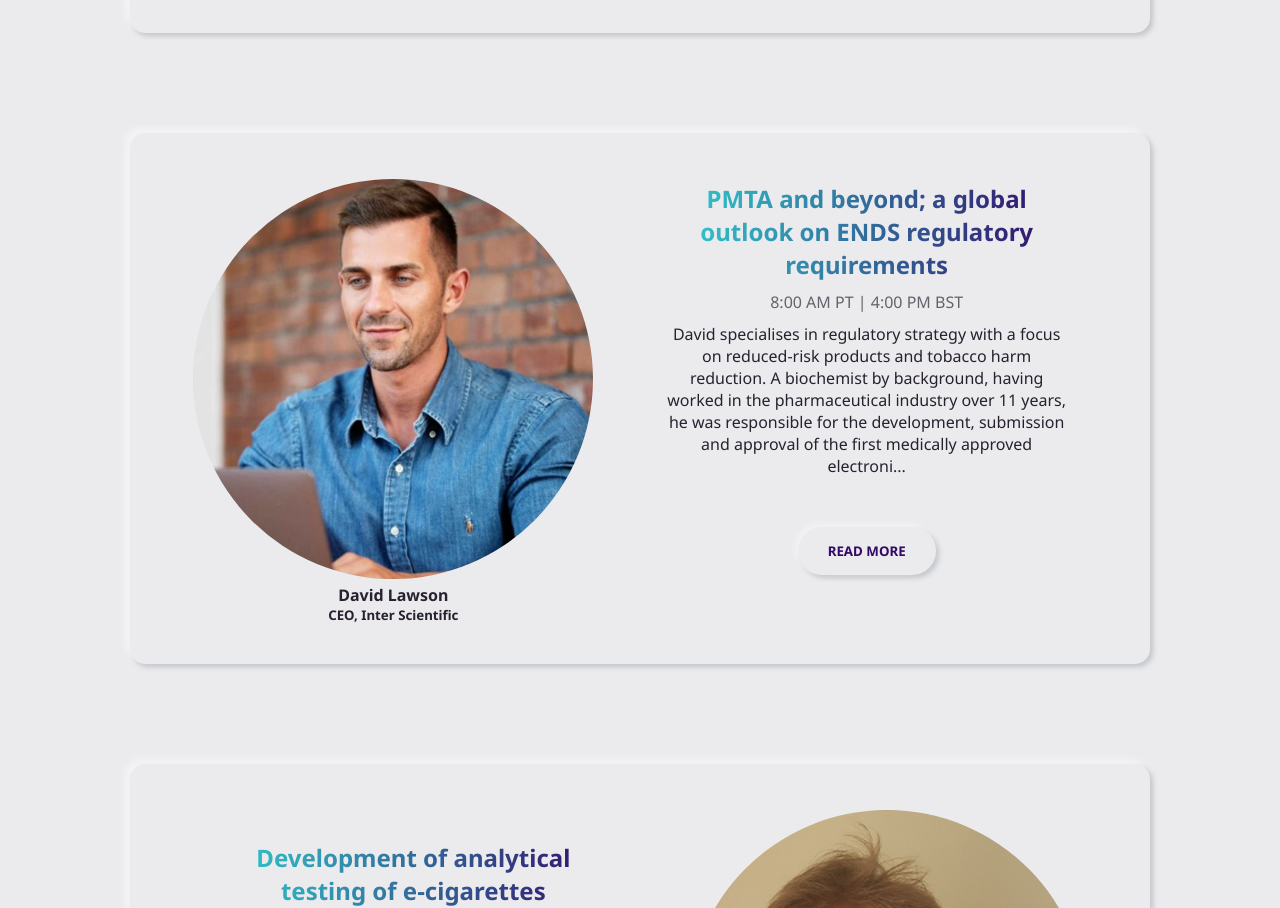
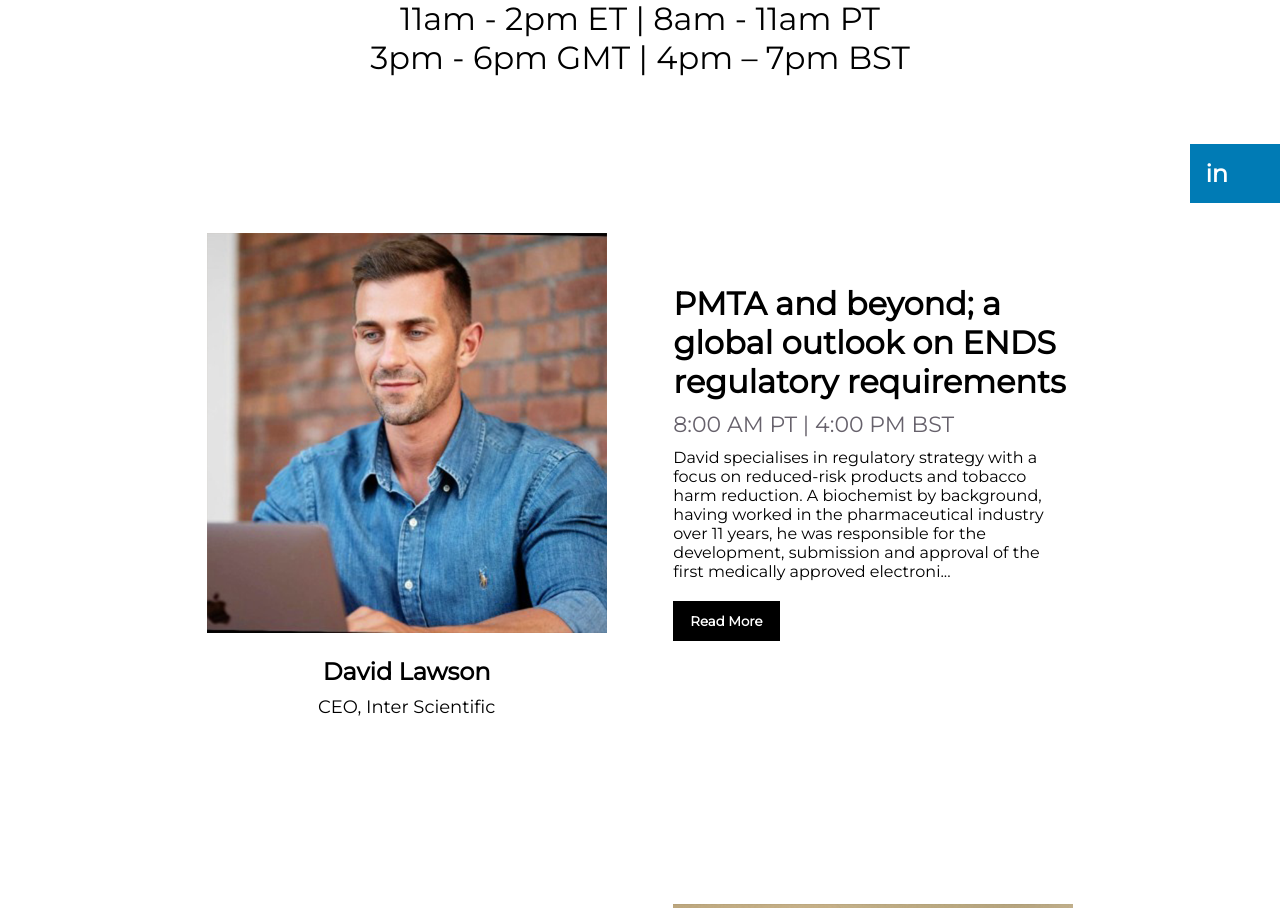
Before and after one commit to dec1992/Junior-Web-Dev-Task, a plain HTML site: page index.html in a window 1280 px wide. Shown: the part 256-1164 px from the top of the page. Drawn offline with Linux system fonts and the light colour scheme.

Commit message:
normal styled version

```diff
--- a/index.html
+++ b/index.html
@@ -8,6 +8,9 @@
     <link rel="stylesheet" href="style.css" />
   </head>
   <body>
+    <div class="linkedin">
+      in
+    </div>
     <div class="container">
       <section class="card" id="title-card">
         <h1>Around the World of ENDS</h1>
@@ -30,7 +33,7 @@
           <button>Read More</button>
         </div>
       </section>
-      <section class="card">
+      <section class="card" id="reverse">
         <div class="info-container">
           <h2>Development of analytical testing of e-cigarettes</h2>
           <h3>8:35 AM PT | 4:35 PM BST</h3>
@@ -67,7 +70,7 @@
           <button>Read More</button>
         </div>
       </section>
-      <section class="card">
+      <section class="card" id="reverse">
         <div class="info-container">
           <h2>Toxicological considerations when assessing ENDS products</h2>
           <h3>9:50 AM PT | 5:50 PM BST</h3>
--- a/style.css
+++ b/style.css
@@ -1,19 +1,18 @@
-@import url("https://fonts.googleapis.com/css2?family=Noto+Sans:wght@400;700&display=swap");
+@import url("https://fonts.googleapis.com/css2?family=Montserrat&display=swap");
 
 * {
   margin: 0;
   padding: 0;
-  font-family: "Noto Sans", sans-serif;
-  color: #282130;
-  background: #ebebed;
-  text-align: center;
+  font-family: "Montserrat", sans-serif;
+  color: black;
+  background: white;
+  text-align: left;
 }
 .container {
   display: flex;
   flex-direction: column;
   align-items: center;
   padding: 50px;
-  background: #ebebed;
   max-width: 1000px;
   margin: 0 auto;
 }
@@ -24,19 +23,16 @@
   padding: 10px;
   margin: 20px 0;
   min-width: 100%;
-  background: #ebebed;
-  border-radius: 15px;
-  box-shadow: -5px -5px 7px #ffffff73, 3px 3px 5px rgba(94, 104, 121, 0.288);
 }
 #title-card {
   flex-direction: column;
   align-items: center;
+  padding: 0;
 }
 .info-container {
   display: flex;
   flex-direction: column;
-  align-items: center;
-  padding: 20px;
+  align-items: flex-start;
   margin: 20px 0;
   max-width: 80%;
 }
@@ -55,7 +51,6 @@
   width: auto;
   margin-top: -50px;
   padding: 16px;
-  color: #330867;
   font-weight: bold;
   font-size: 18px;
   transition: 0.6s ease;
@@ -80,6 +75,12 @@
   animation-name: fade;
   animation-duration: 1.5s;
 }
+.linkedin {
+  display: none;
+}
+#reverse {
+  flex-direction: column-reverse;
+}
 @-webkit-keyframes fade {
   from {
     opacity: 0.4;
@@ -98,44 +99,53 @@
 }
 
 h1 {
-  font-size: 32px;
-  background: linear-gradient(to right, #30cfd0 0%, #330867 100%);
-  -webkit-background-clip: text;
-  -webkit-text-fill-color: transparent;
+  font-size: 38px;
+  font-weight: 600;
+  text-align: center;
 }
 h2 {
-  font-size: 24px;
-  background: linear-gradient(to right, #30cfd0 0%, #330867 100%);
-  -webkit-background-clip: text;
-  -webkit-text-fill-color: transparent;
+  font-size: 32px;
 }
 h3 {
-  font-size: 16px;
+  font-size: 22px;
   font-weight: lighter;
   color: #66616b;
   margin: 10px 0;
 }
+h4 {
+  font-size: 24px;
+  text-align: center;
+  margin-top: 20px;
+  margin-bottom: 10px;
+}
+h5 {
+  font-size: 18px;
+  font-weight: lighter;
+  text-align: center;
+}
 ul {
+  margin: 10px 0;
   list-style-type: none;
+}
+li {
+  font-size: 18px;
+  text-align: center;
 }
 img {
   width: 100%;
-  border-radius: 15px;
 }
 button {
-  border: none;
-  padding: 15px 30px;
-  margin-top: 15px;
-  border-radius: 30px;
-  font-weight: bold;
-  text-transform: uppercase;
-  color: #330867;
-  background: #ebebed;
-  box-shadow: -3px -3px 7px #ffffff73, 3px 3px 5px rgba(94, 104, 121, 0.288);
+  color: white;
+  background-color: black;
+  border: 2px solid black;
+  padding: 10px 15px;
+  text-align: center;
+  font-weight: 600;
+  margin-top: 20px;
 }
 button:hover {
-  color: #ebebed;
-  background: linear-gradient(to right, #30cfd0 0%, #330867 100%);
+  background-color: white;
+  color: black;
 }
 
 @media only screen and (min-width: 768px) {
@@ -158,8 +168,25 @@ button:hover {
     width: 40%;
     margin-top: 6px;
   }
-  img {
-    border-radius: 50%;
+  .linkedin {
+    display: block;
+    position: sticky;
+    top: 50%;
+    margin-left: 93vw;
+    color: white;
+    background-color: #007bb5;
+    padding: 15px;
+    font-size: 24px;
+    font-weight: bolder;
+  }
+  .linkedin:hover {
+    background-color: black;
+  }
+  #reverse {
+    flex-direction: row;
+  }
+  li {
+    font-size: 32px;
   }
 }
 
@@ -167,7 +194,4 @@ button:hover {
   .card {
     align-items: center;
   }
-  button {
-    margin-top: 50px;
-  }
 }
```
Also changed, not shown: 1 other file.
